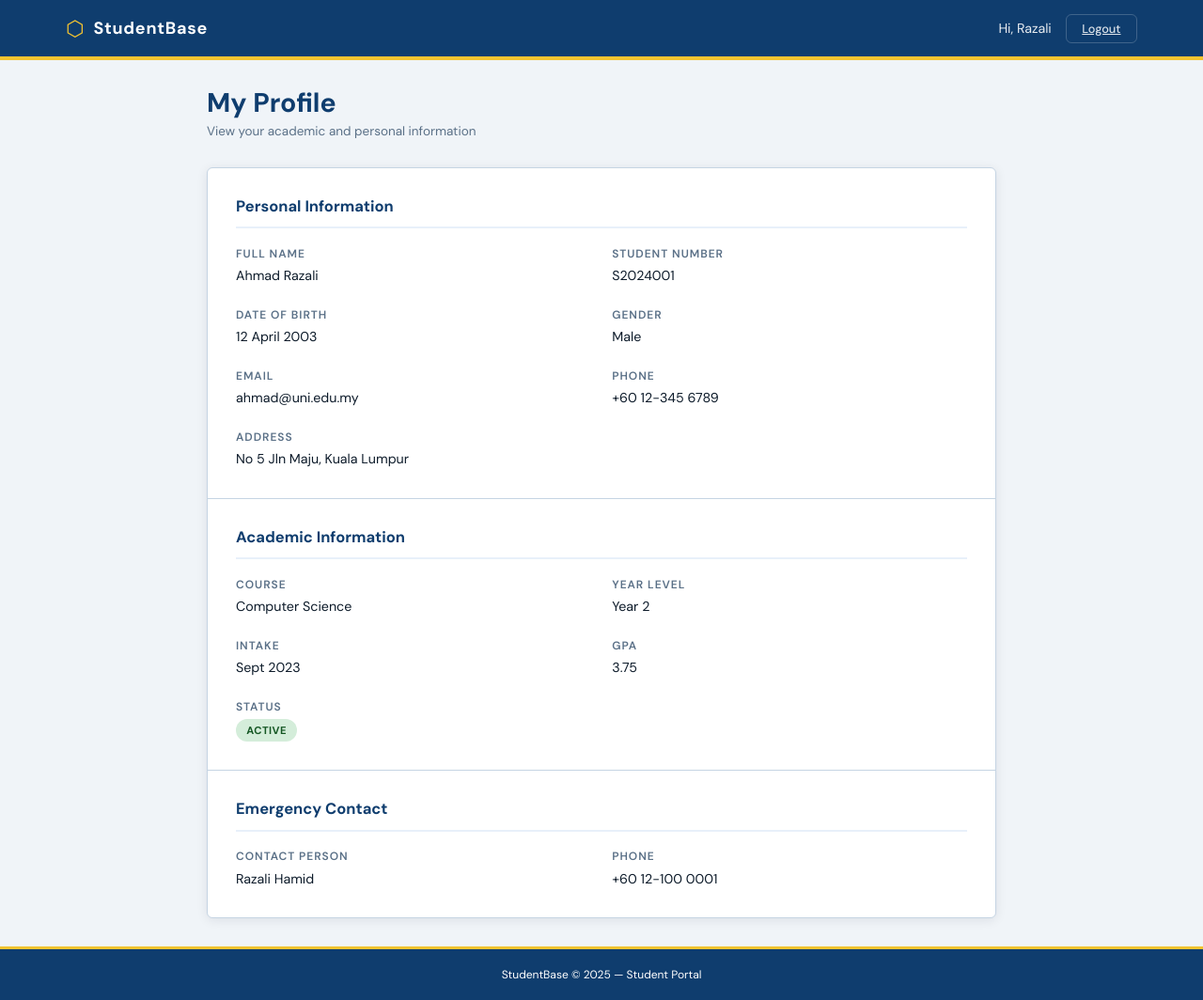
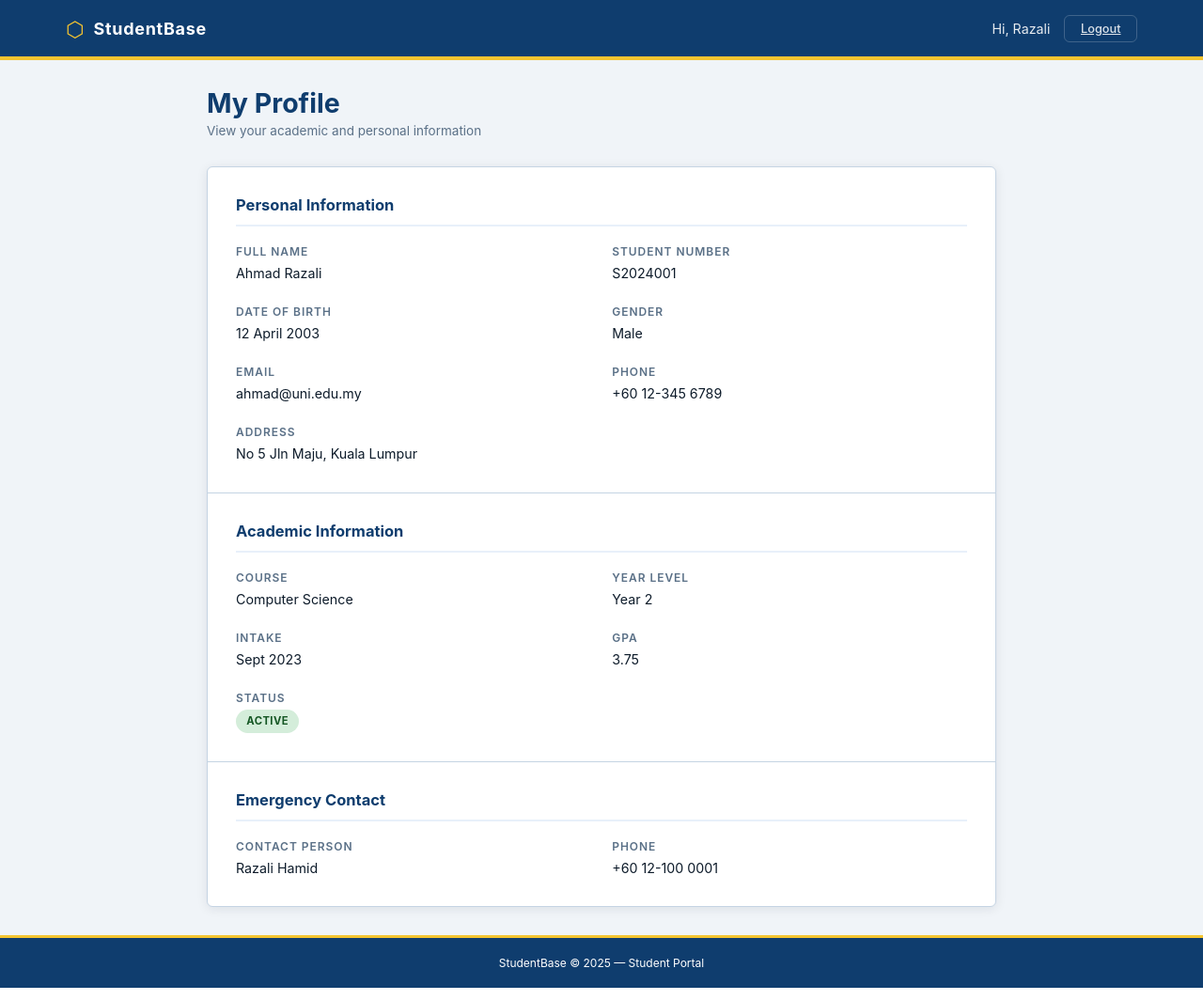
Before and after one commit to zubairdeniel/Lab-Assessment-Group-ARC2263-0526, a PHP site: page /client/index.php in a window 1280 px wide. Shown: the whole page at 94% size. Run offline with PHP 8.4, Linux system fonts and the light colour scheme; a user stored in the database is signed in; data comes from the database, SQL or seed files in the repository.

Commit message:
Update style.css
Fixed an issue with DM Sans, sans serif, direct update from previous request about removing google fonts.

```diff
--- a/client/style.css
+++ b/client/style.css
@@ -14,7 +14,7 @@
   --danger-lt: #FDECEA;
   --radius:    6px;
   --shadow:    0 2px 12px rgba(13,27,42,.09);
-  --ff-body:   'DM Sans', sans-serif;
+  --ff-body:   -apple-system, BlinkMacSystemFont, 'Segoe UI', Roboto, sans-serif;
   --ff-mono:   'DM Mono', monospace;
 }
 
```
